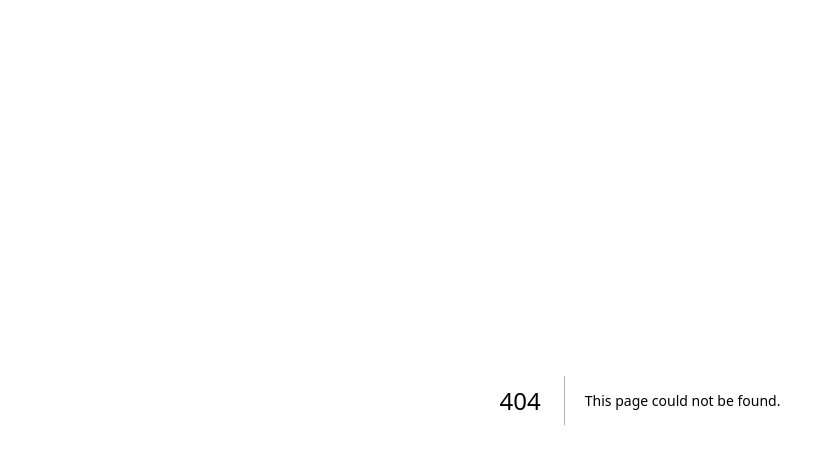
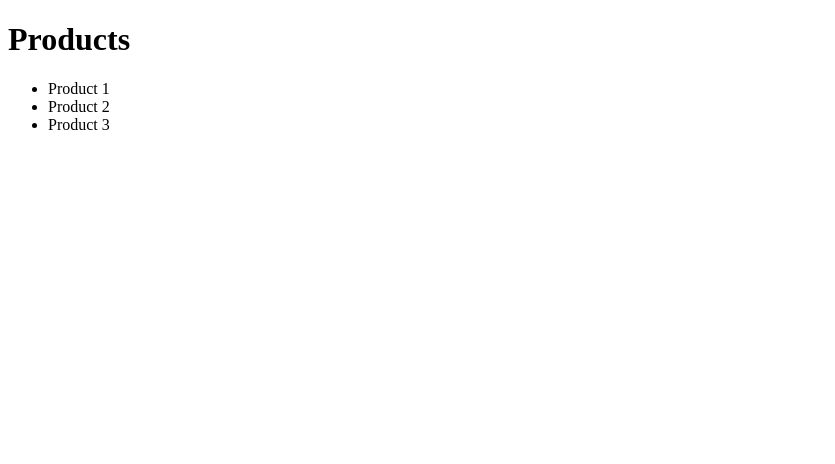
Before and after one commit to alexpascal27/dynamic-youtube-cards-pwa, a Next.js app: page /products in a window 1280 px wide. Before the commit this address had no page. Shown: the top 464 px of the page, without its empty margins (0-835 px from the left). Built offline with nearby package versions, Linux system fonts and the light colour scheme; no server answers.

Commit message:
Add product page with basic next.js rest api call

```diff
--- /dev/null
+++ b/src/pages/api/products.tsx
@@ -0,0 +1,24 @@
+import {Product} from "@/types/products";
+
+const products: Product[] = [
+    {
+        id: 1,
+        name: 'Product 1',
+        price: 12.99
+    },
+    {
+        id: 2,
+        name: 'Product 2',
+        price: 23.99
+    },
+    {
+        id: 3,
+        name: 'Product 3',
+        price: 34.99
+    },
+];
+
+// Where we would input request too
+export default function handler(req: any, res: { status: (arg0: number) => { (): any; new(): any; json: { (arg0: Product[]): void; new(): any; }; }; }) {
+    res.status(200).json(products);
+}
--- /dev/null
+++ b/src/pages/products/index.tsx
@@ -0,0 +1,27 @@
+import {GetServerSideProps, InferGetServerSidePropsType} from "next";
+import {Product} from "@/types/products";
+
+export const getServerSideProps = (async () => {
+    // Fetch data from external API
+    const res = await fetch(`${process.env.API_URL}/api/products`)
+    const products: Product[] = await res.json()
+    // Pass data to the page via props
+    return { props: { products } }
+}) satisfies GetServerSideProps<{ products: Product[] }>
+
+function ProductsPage({ products }: InferGetServerSidePropsType<typeof getServerSideProps>) {
+    return (
+        <main>
+            <div>
+                <h1>Products</h1>
+                <ul>
+                    {products.map((product: Product) => (
+                        <li key={product.id}>{product.name}</li>
+                    ))}
+                </ul>
+            </div>
+        </main>
+    )
+}
+
+export default ProductsPage;
--- /dev/null
+++ b/src/types/products.ts
@@ -0,0 +1,40 @@
+import {Icon} from "next/dist/lib/metadata/types/metadata-types";
+
+export type Product = {
+    id: number;
+    name: string;
+    price: number;
+}
+
+interface AdvancedProduct extends Product {
+    description: string;
+    quantity?: number;
+    rating: Badge;
+    brand: Brand;
+    sale?: Sale; // badges on right side - discounts, sold out
+    statuses: Badge[]; // badges on left side
+    pictures: Picture[]; // turn into carousel
+    options?: Badge[]; // below price to show colour/size options
+}
+
+export type Brand = {
+    name: string;
+}
+
+export type Sale = {
+    discount: number;
+    expires: Date;
+}
+
+export type Badge = {
+    graphic: Icon,
+    size: string,
+    text: string,
+    theme: string
+}
+
+export type Picture = {
+    id: number;
+    url: string;
+    description: string;
+}
```
